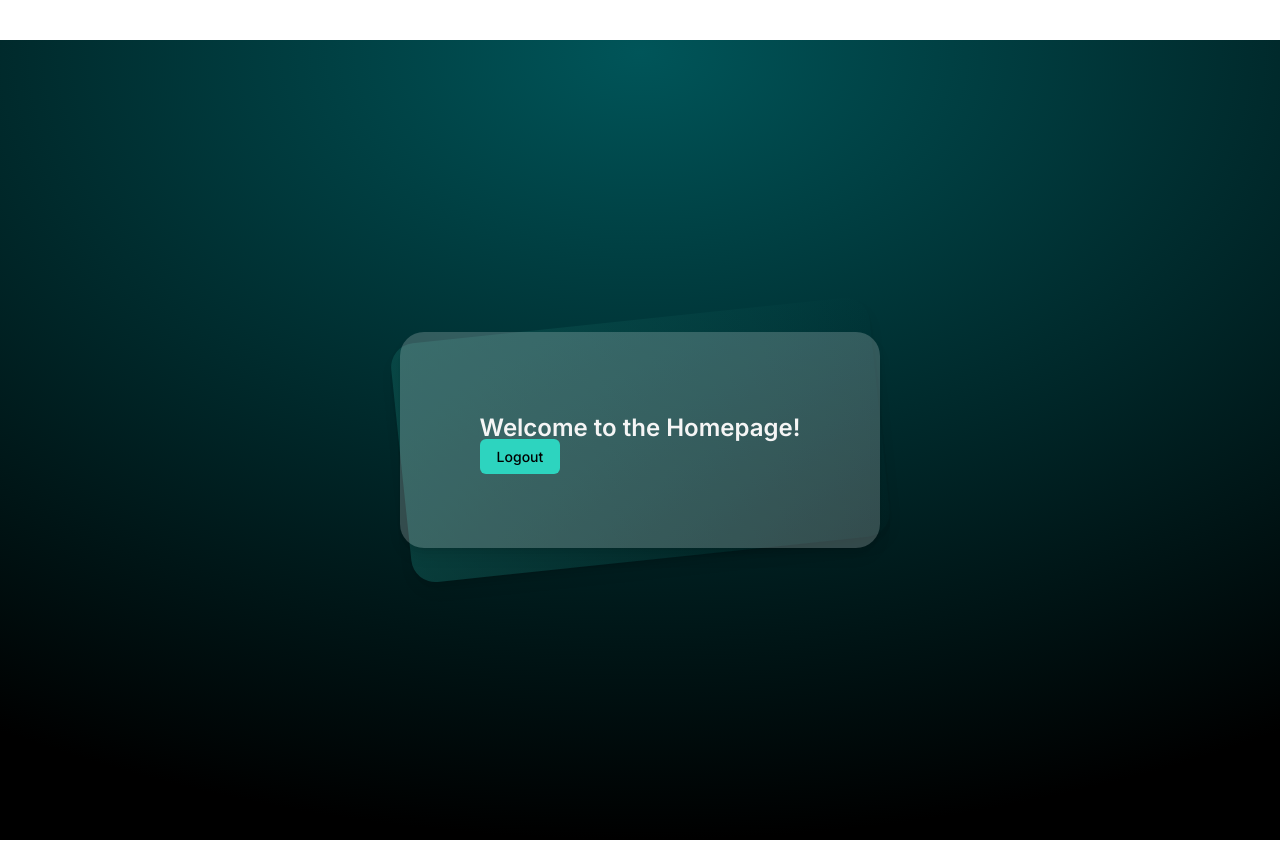
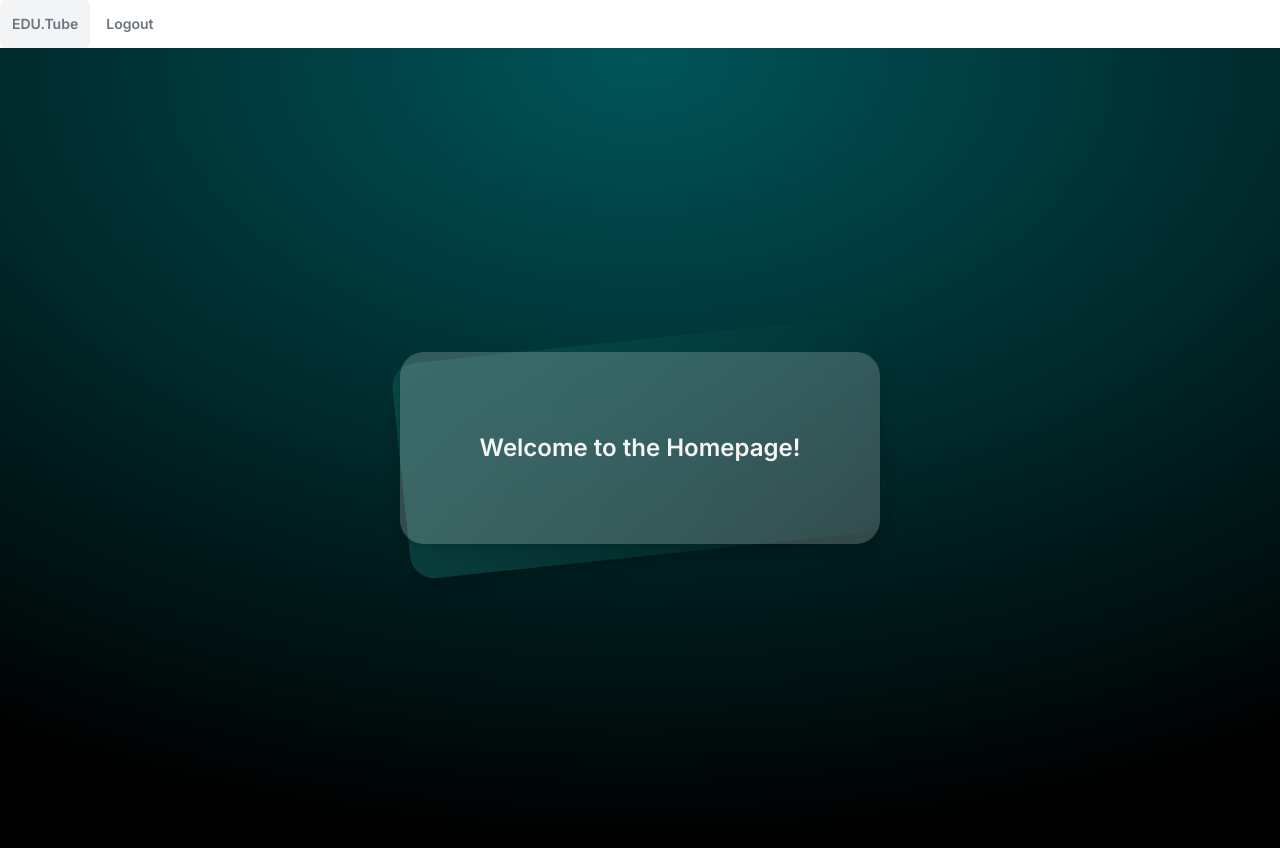
Before and after one commit to eXistC/EduTube, a Next.js app: page /home in a window 1280 px wide. Built offline with nearby package versions, Linux system fonts and the light colour scheme; what tailwindcss-font-inter would draw is missing.

Commit message:
Implement Layout and Relocade Logout button

```diff
--- /dev/null
+++ b/app/components/topbar/HomeItem.tsx
@@ -0,0 +1,55 @@
+'use client';
+
+import clsx from "clsx";
+import Link from "next/link";
+
+interface HomeItemProps{
+    label: string;
+    href: string;
+    onClick?: () => void;
+    active?: boolean;
+}
+
+const HomeItem: React.FC<HomeItemProps> = ({
+    label,
+    href,
+    onClick,
+    active
+}) => {
+    const handleClick = () => {
+        if (onClick){
+            return onClick();
+        }
+    };
+
+    return (
+        <div>
+            <li onClick={handleClick}>
+                <Link
+                    href={href}
+                    className={clsx(`
+                        group
+                        flex
+                        gap-x-3
+                        rounded-md
+                        p-3
+                        text-sm
+                        leading-6
+                        font-semibold
+                        text-gray-500
+                        hover:text-black
+                        hover:bg-gray-100
+                    `,
+                        active && 'bg-gray-100 text-black'
+                )}
+                >
+                    <span>
+                        {label}
+                    </span>
+                </Link>
+            </li>
+        </div>
+    );
+}
+
+export default HomeItem
--- /dev/null
+++ b/app/components/topbar/HomeTopbar.tsx
@@ -0,0 +1,43 @@
+'use client';
+
+import useRoutes from "@/app/hooks/useRoutes";
+import { useState } from "react";
+import HomeItem from "./HomeItem";
+
+const HomeTopbar = () => {
+    const route = useRoutes();
+    const [isOpen, setIsOpen] = useState(false)
+    return (
+        <div>
+            <nav
+                className="
+                flex
+                flex-row
+                justify-between
+                "
+            >
+                <ul
+                    role="list"
+                    className="
+                        flex
+                        flex-row
+                        items-center
+                        space-x-1
+                    "
+                >
+                    {route.map((item) =>  (
+                        <HomeItem
+                            key={item.label}
+                            href={item.href}
+                            label={item.label}
+                            active={item.active}
+                            onClick={item.onClick}
+                        />
+                    ))}
+                </ul>
+            </nav>
+        </div>
+    );
+}
+
+export default HomeTopbar;
--- a/app/components/topbar/Topbar.tsx
+++ b/app/components/topbar/Topbar.tsx
@@ -1,9 +1,12 @@
+import HomeTopbar from "./HomeTopbar";
+
 async function Topbar({ children }: {
     children: React.ReactNode;
 }) {
     return(
         <div className="h-full">
-            <main className="lg:pt-10 h-full"> {/*Remove it in future*/}
+            <HomeTopbar />
+            <main className="h-full"> {/*Remove it in future*/}
                 {children}
             </main>
         </div>
--- a/app/home/page.tsx
+++ b/app/home/page.tsx
@@ -1,7 +1,7 @@
 'use client';
 import React from 'react';
 import Button from "@/app/components/Button";
-import useRoutes from '@/hooks/useRoutes';
+import useRoutes from '@/app/hooks/useRoutes';
 
 const HomePage = () => {
   const routes = useRoutes();
@@ -12,30 +12,6 @@ const HomePage = () => {
       <div className="absolute inset-0 bg-gradient-to-r from-teal-800/50 to-light-blue-500 shadow-lg transform -skew-y-6 sm:skew-y-0 sm:-rotate-6 sm:rounded-3xl"></div>
       <div className="relative px-4 py-10 bg-white/20 shadow-lg sm:rounded-3xl sm:p-20">
         <h1 className="text-2xl font-semibold text-neutral-100 font-inter">Welcome to the Homepage!</h1>
-        {routes.map((route) => (
-            <a
-              key={route.label}
-              href={route.href}
-              onClick={route.onClick}
-              className="mt-8
-              px-4
-              py-2
-              border
-              border-transparent
-              text-sm
-              font-medium
-              rounded-md
-              text-black
-              bg-teal-400
-              hover:bg-teal-400
-              focus:outline-none
-              focus:ring-2
-              focus:ring-offset-2
-              focus:ring-teal-400"
-            >
-              {route.label}
-            </a>
-          ))}
       </div>
     </div>
   </div>
--- a/hooks/useRoutes.ts
+++ b/app/hooks/useRoutes.ts
@@ -6,10 +6,15 @@ const useRoutes = () => {
   const pathname = usePathname();
   const routes = useMemo(() => [
     {
+      label: 'EDU.Tube',
+      href: '/home',
+      active: pathname === '/home',
+    },
+    {
       label: 'Logout',
       href: '#',
       onClick: () => signOut(),
-    }
+    },
   ], [pathname]);
 
   return routes;
```
